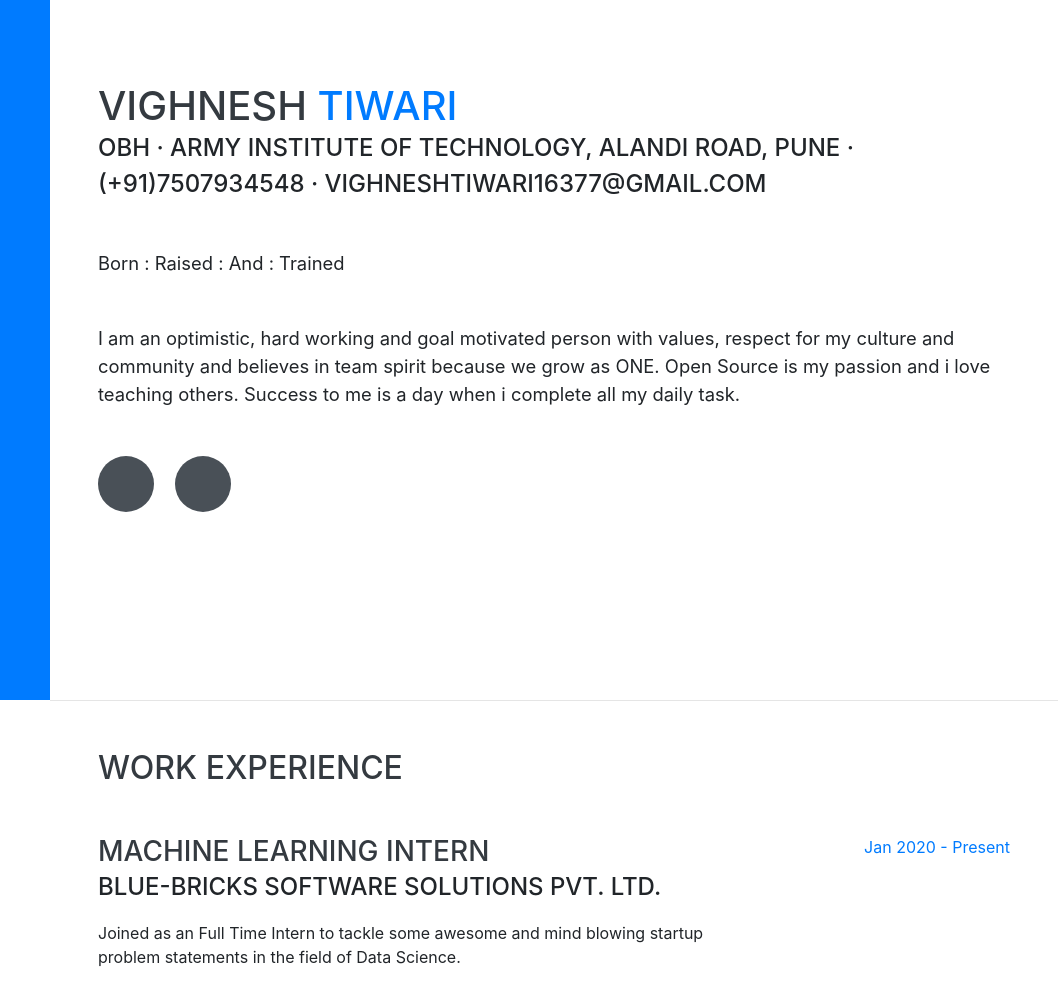
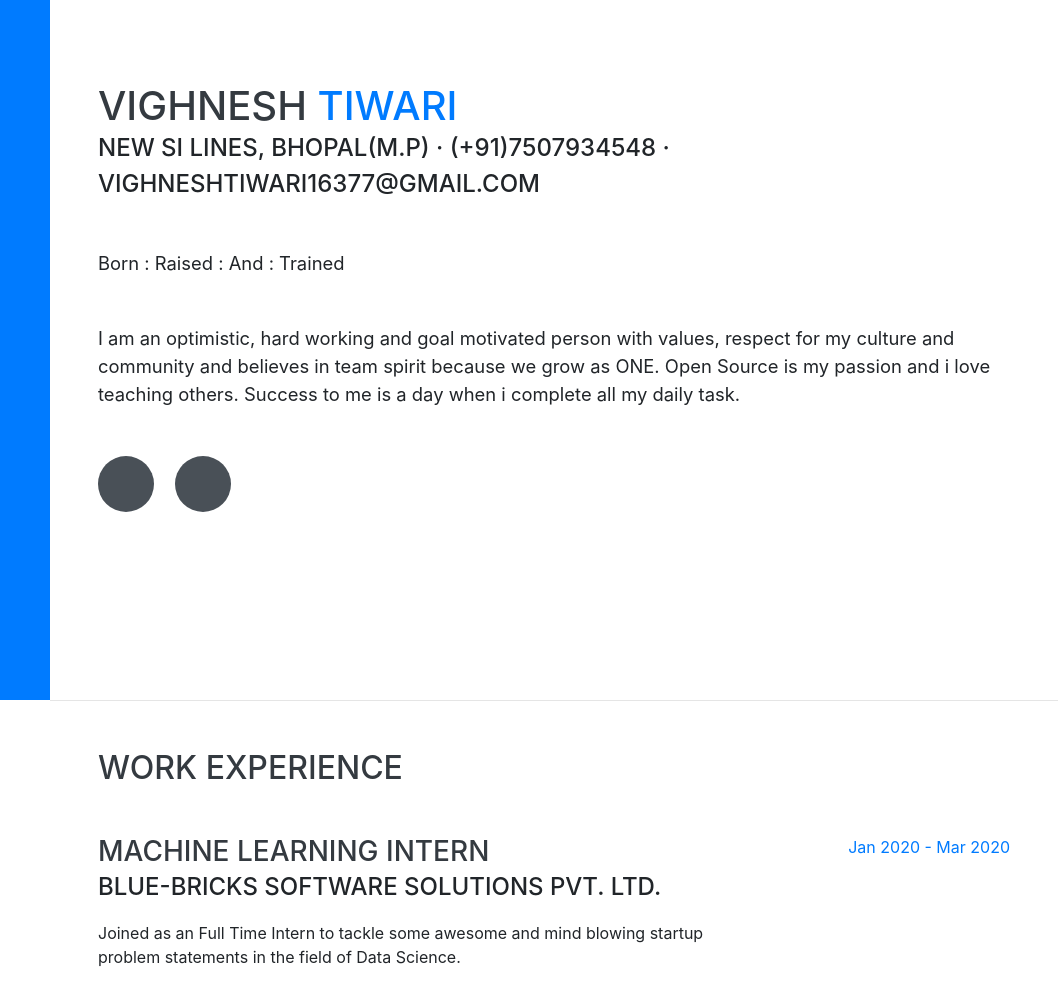
Before and after one commit to halfbloodprince16/halfbloodprince16.github.io, a website with bundled scripts: page index.html in a window 1280 px wide. Shown: the part 100-1088 px from the top of the page, 222-1280 px from the left. Built offline with nearby package versions, Linux system fonts and the light colour scheme; some icons are missing; a web font is replaced by a local one.

Commit message:
Update index.html

```diff
--- a/index.html
+++ b/index.html
@@ -72,7 +72,7 @@
         <h1 class="mb-0">Vighnesh
           <span class="text-primary">Tiwari</span>
         </h1>
-        <div class="subheading mb-5">OBH · Army Institute of Technology, Alandi Road, Pune · (+91)7507934548 ·
+        <div class="subheading mb-5">New SI Lines, Bhopal(M.P) · (+91)7507934548 ·
           <a>vighneshtiwari16377@gmail.com</a>
         </div>
         <p class="lead mb-5">Born : Raised : And : Trained</p>
@@ -101,7 +101,7 @@
             <p>Joined as an Full Time Intern to tackle some awesome and mind blowing startup problem statements in the field of Data Science. </p>
           </div>
           <div class="resume-date text-md-right">
-            <span class="text-primary">Jan 2020 - Present</span>
+            <span class="text-primary">Jan 2020 - Mar 2020</span>
           </div>
         </div>
 
@@ -153,7 +153,7 @@
             <h3 class="mb-0">Army Institute of Technology, Pune, India</h3>
             <div class="subheading mb-3">Bachelor in Engineering</div>
             <div>Information Technology</div>
-            <p>Agg. SGPA: 7.97</p>
+            <p>Agg. SGPA: 8.24</p>
           </div>
           <div class="resume-date text-md-right">
             <span class="text-primary">2016 - 2020</span>
@@ -197,7 +197,7 @@
             <p><a href="https://github.com/halfbloodprince16/Alexnet-in-Keras">Project Link(Click here)</a></p>
           </div>
           <div class="resume-date text-md-right">
-            <span class="text-primary">Jan 2020 - Present</span>
+            <span class="text-primary">Jan 2020 - Mar 2020</span>
           </div>
         </div>
 
```
